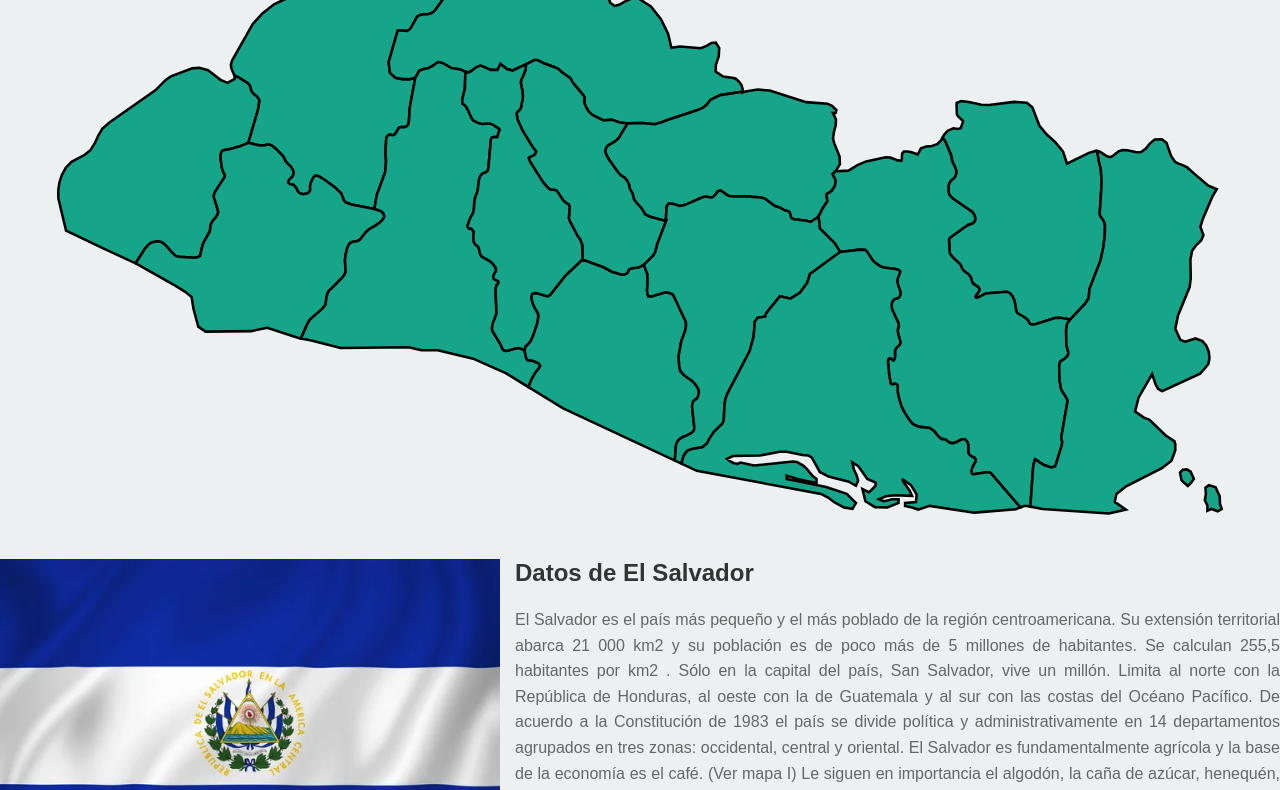
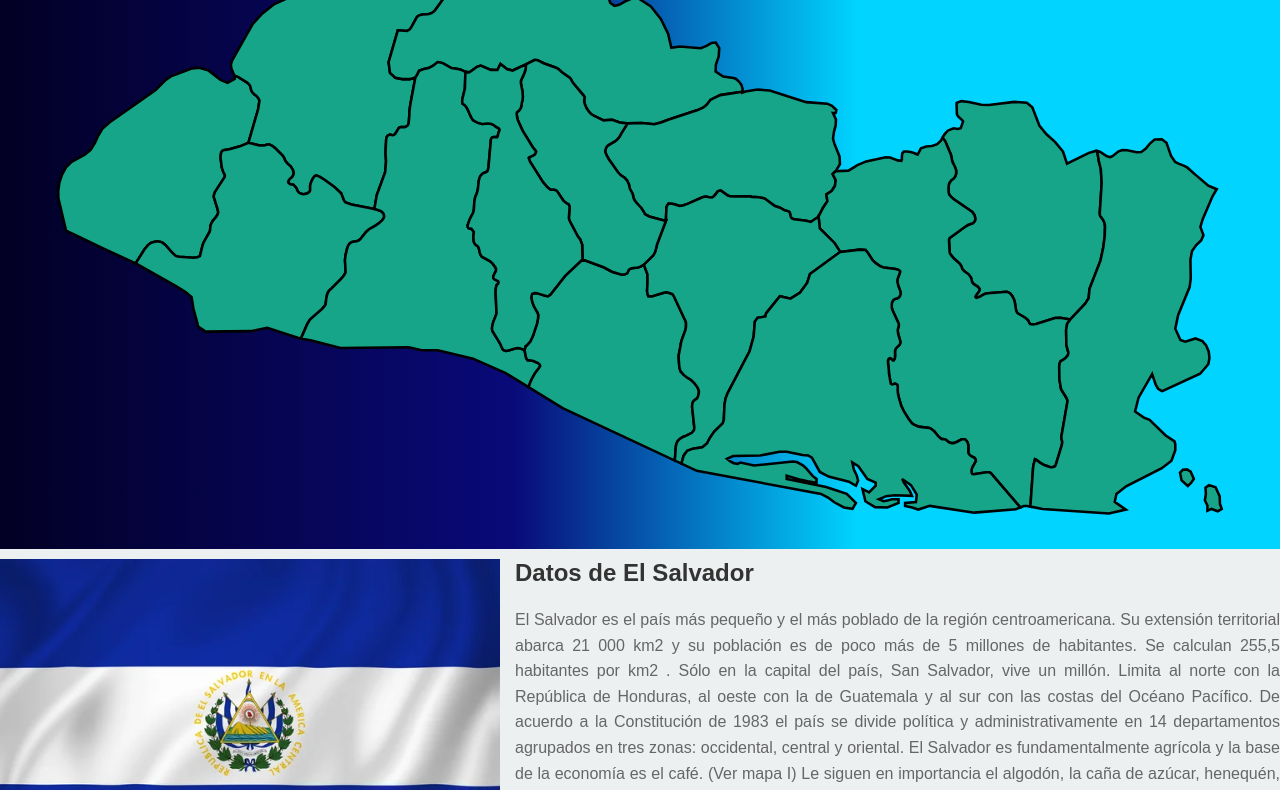
Before and after one commit to Kioffrx/vista, a plain HTML site: page index.html in a window 1280 px wide. Shown: the part 273-1063 px from the top of the page. Drawn offline with Linux system fonts and the light colour scheme.

Commit message:
Update Estilo.css

```diff
--- a/css/Estilo.css
+++ b/css/Estilo.css
@@ -60,6 +60,7 @@ header {
 }
 
 .mapadiv {
+  background: linear-gradient(90deg, rgba(2,0,36,1) 0%, rgba(9,9,121,1) 40%, rgba(0,212,255,1) 67%);
   width: 100%;
   margin: auto;
   margin-top: 30px;
```
